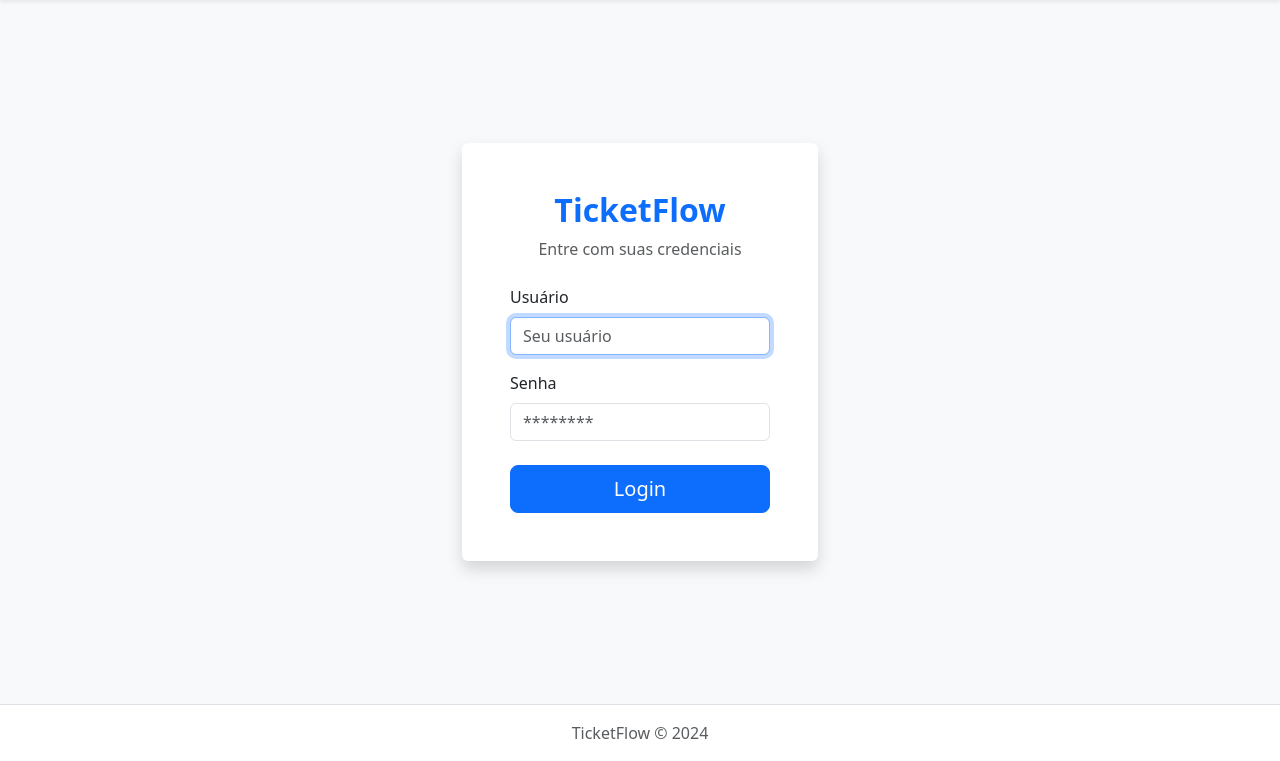
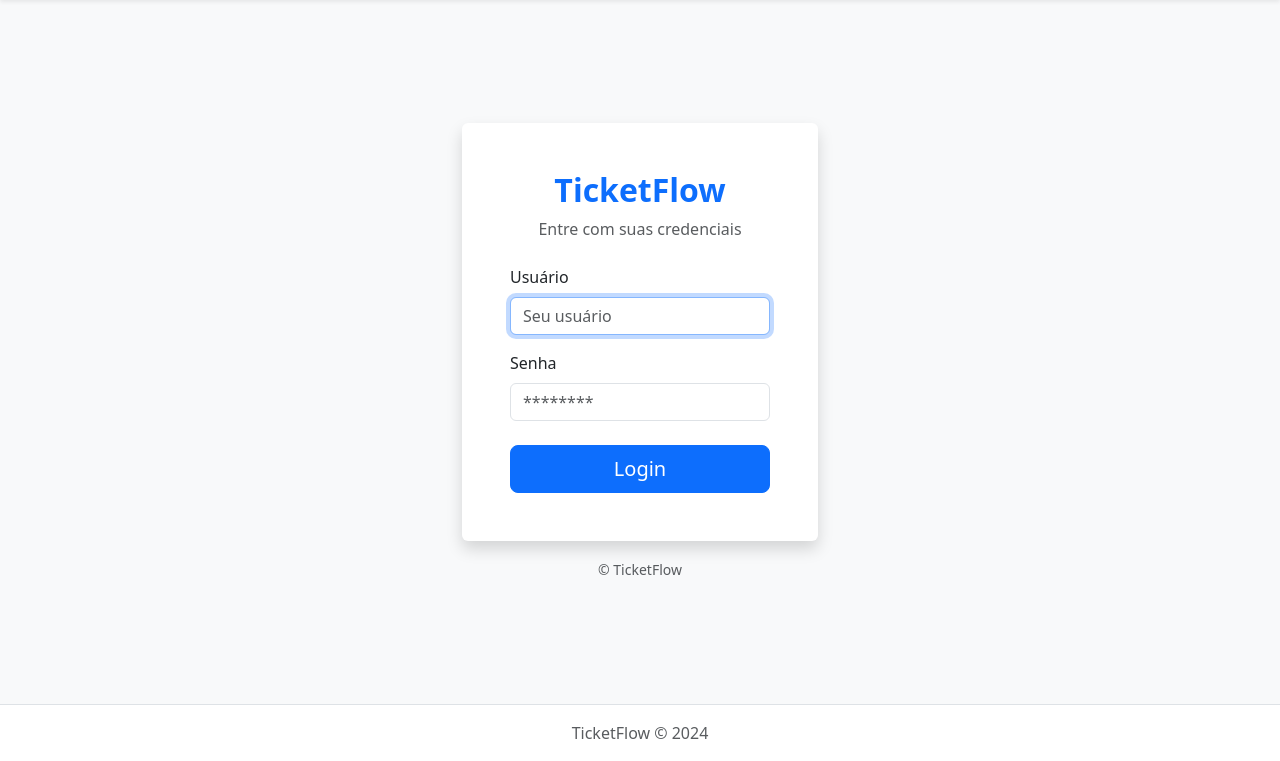
Before and after one commit to ThiagoLimaC/ticket_flow, a Django app: page /accounts/login/ in a window 1280 px wide. Shown: the part 56-817 px from the top of the page. Run offline with Django 5.2, Linux system fonts and the light colour scheme.

Commit message:
Revert "fix(login): remove rodapé do card de login"
This reverts commit 8b18ba4e938555467916b0a2cfbdb870570609c9.

```diff
--- a/core/templates/registration/login.html
+++ b/core/templates/registration/login.html
@@ -40,6 +40,9 @@
                 </form>
             </div>
         </div>
+        <div class="text-center mt-3">
+            <small class="text-muted">&copy; TicketFlow</small>
+        </div>
     </div>
 </div>
 {% endblock %}
```
